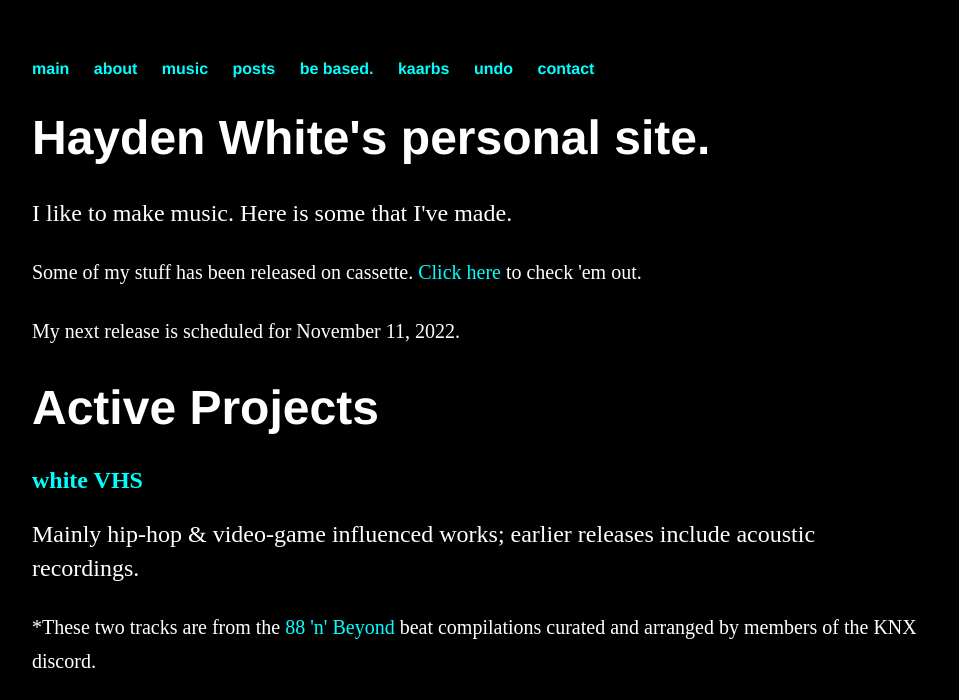
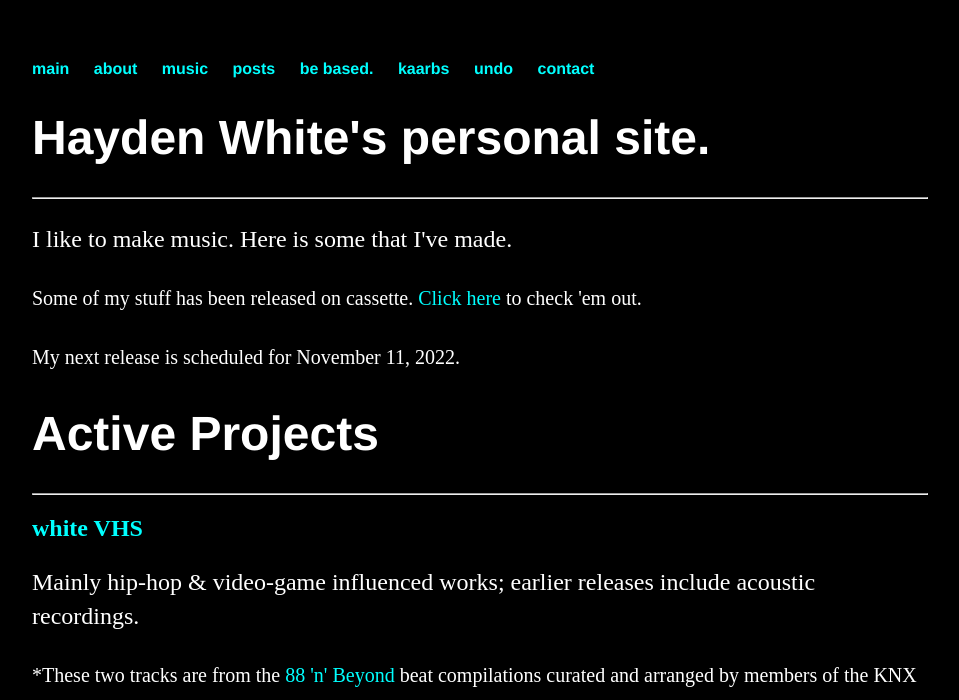
Before and after one commit to whiteVHS/whiteVHS.github.io, a Jekyll site: the page built from music/index.html, in a window 1280 px wide. Shown: the top 700 px of the page, without its empty margins (160-1119 px from the left). Built offline with Jekyll 4.4.1, drawn with Linux system fonts in a browser that asks for light colours; grey boxes are pictures that could not be loaded.

Commit message:
Update index.html

```diff
--- a/music/index.html
+++ b/music/index.html
@@ -4,10 +4,12 @@
 ---
 <div class="blurb">
   <h1>Hayden White's personal site.</h1>
+  <hr>
   <p style="color:white"> I like to make music. Here is some that I've made.</p>
   <p style="color:white"><small>Some of my stuff has been released on cassette. <a href="/cassettes">Click here</a> to check 'em out.</small></p>
   <p style="color:white"><small>My next release is scheduled for November 11, 2022.</small></p>
   <h1>Active Projects</h1>
+  <hr>
   <h2><a href="https://haydenwhite.bandcamp.com" target="_blank" rel="noopener noreferrer">white VHS</a></h2>
   <p style="color:white">Mainly hip-hop & video-game influenced works; earlier releases include acoustic recordings.</p>
   <p style="color:white"><small>*These two tracks are from the <a href="https://88nbeyond.bandcamp.com" target="_blank" rel="noopener noreferrer">88 'n' Beyond</a> beat compilations curated and arranged by members of the KNX discord.</small></p>
@@ -19,6 +21,7 @@
   <iframe style="border: 0; width: 100%; height: 120px;" src="https://bandcamp.com/EmbeddedPlayer/album=3362398888/size=large/bgcol=333333/linkcol=ffffff/tracklist=false/artwork=small/track=1546380400/transparent=true/" seamless><a href="https://undo222.bandcamp.com/album/cybertorturechamber">CYBERTORTURECHAMBER by UNDO</a></iframe>
   <p style="color:white"><small> I do have some of my material uploaded to <a href="https://yewtu.be/channel/UCAdpqWTDe_YsOrF4UJFo8zg" target="_blank" rel="noopener noreferrer">YouTube</a>, although I recommend using an alternative front-end like <a href="https://invidious.io/" target="_blank" rel="noopener noreferrer">Invidious</a>.</small></p>
   <h1>Inactive Projects</h1>
+  <hr>
   <h2><a href="https://vapor-h.bandcamp.com" target="_blank" rel="noopener noreferrer">クリスタル H</a></h2>
   <iframe style="border: 0; width: 100%; height: 120px;" src="https://bandcamp.com/EmbeddedPlayer/album=3970410358/size=large/bgcol=333333/linkcol=ffffff/tracklist=false/artwork=small/transparent=true/" seamless><a href="https://vapor-h.bandcamp.com/album/--3">すでに死んで by クリスタル H</a></iframe>
   <iframe style="border: 0; width: 100%; height: 120px;" src="https://bandcamp.com/EmbeddedPlayer/album=916436031/size=large/bgcol=333333/linkcol=ffffff/tracklist=false/artwork=small/transparent=true/" seamless><a href="https://vapor-h.bandcamp.com/album/purgatory">purgatory プラザ by クリスタル H</a></iframe>
@@ -30,5 +33,5 @@
   <h2><a href="https://angelmask.bandcamp.com" target="_blank" rel="noopener noreferrer">angelmask</a></h2>
   <iframe style="border: 0; width: 100%; height: 120px;" src="https://bandcamp.com/EmbeddedPlayer/album=1146493948/size=large/bgcol=333333/linkcol=ffffff/tracklist=false/artwork=small/track=3970924426/transparent=true/" seamless><a href="https://angelmask.bandcamp.com/album/corrupted-youth-club">Corrupted Youth Club by angelmask</a></iframe>
   <iframe style="border: 0; width: 100%; height: 120px;" src="https://bandcamp.com/EmbeddedPlayer/album=2166886579/size=large/bgcol=333333/linkcol=ffffff/tracklist=false/artwork=small/transparent=true/" seamless><a href="https://angelmask.bandcamp.com/album/corrupted-youth-club-instrumentals">Corrupted Youth Club (Instrumentals) by angelmask</a></iframe>
-  <p style="color:white"><small>*sidenote: my discography is available on <a href="https://www.slsknet.org/">slsk</a> in FLAC format.</small></p>
+  <p style="color:white"><small>*sidenote: my discography is available on <a href="https://www.nicotine-plus.org">slsk</a> in FLAC format.</small></p>
 </div><!-- /.blurb -->
```
